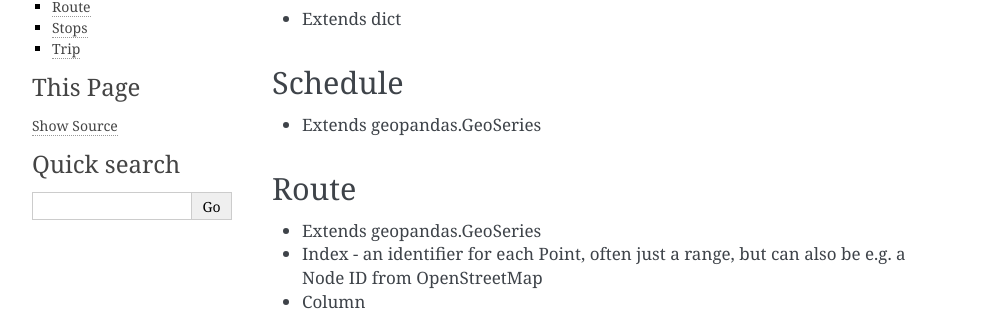
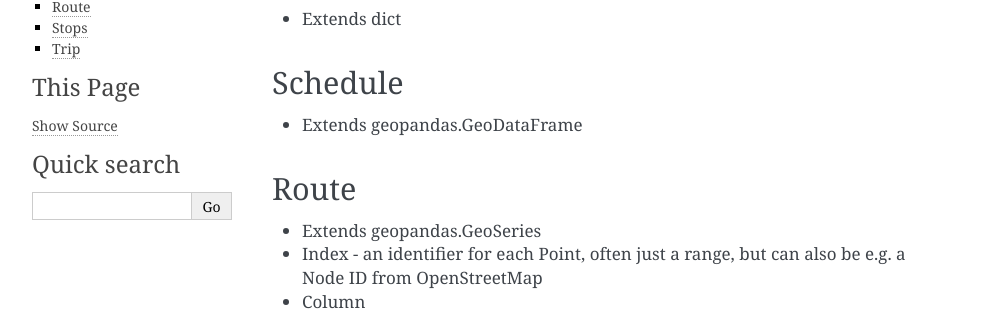
Before and after one commit to davidbailey/dpd, a Sphinx documentation site: the page built from docs/driving_classes.rst, in a window 1280 px wide. Shown: the part 161-472 px from the top of the page, without its empty margins (148-1141 px from the left). Built offline with Sphinx 7.4.7, drawn with Linux system fonts in a browser that asks for light colours; pages that are not in the unit, such as notebooks, are missing from menus; the version number is read from the project's files by our own code.

Commit message:
Update driving_classes.rst

```diff
--- a/docs/driving_classes.rst
+++ b/docs/driving_classes.rst
@@ -9,7 +9,7 @@ Network
 
 Schedule
 -----------
-* Extends geopandas.GeoSeries
+* Extends geopandas.GeoDataFrame
 
 
 Route
```
